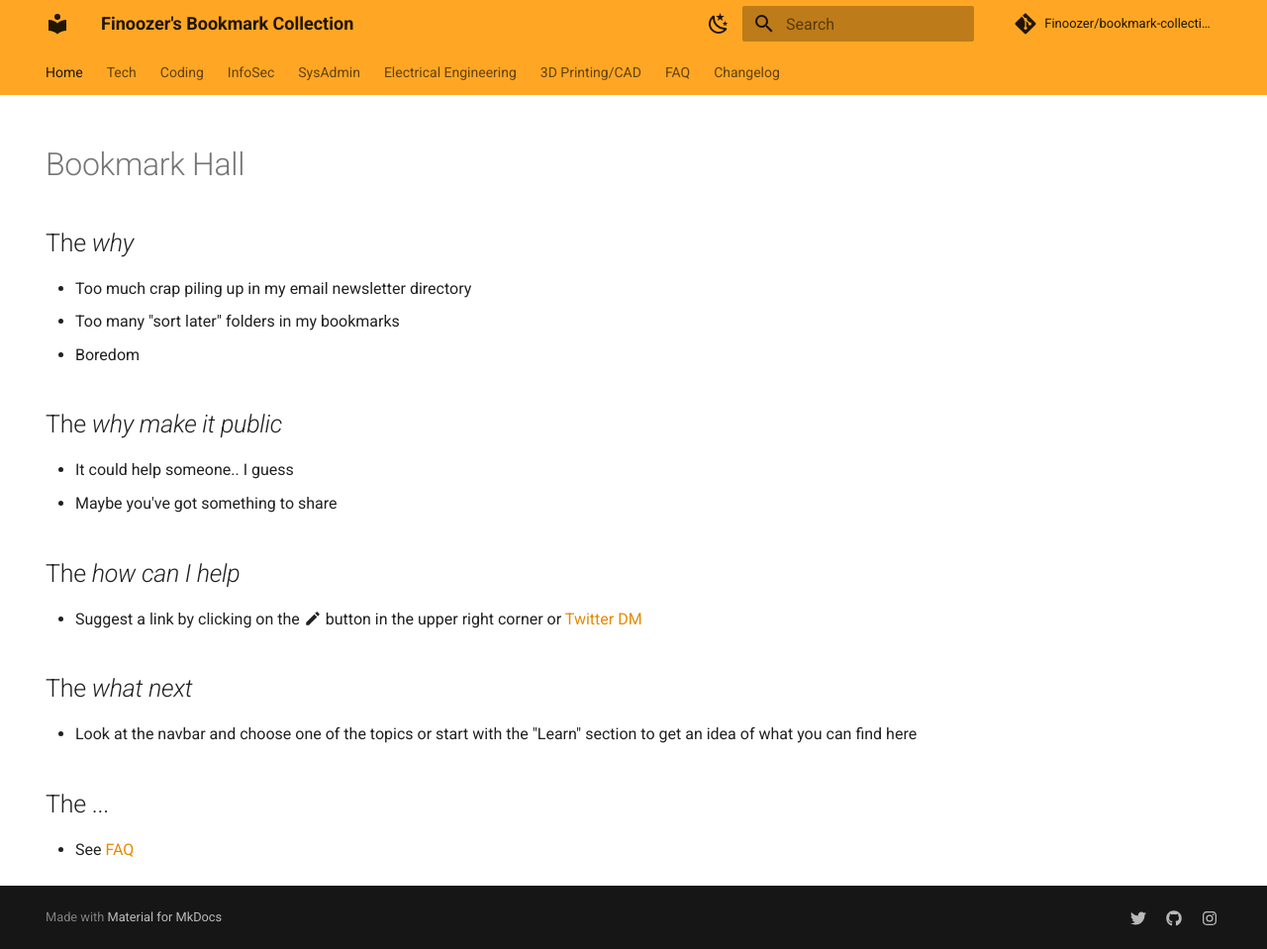
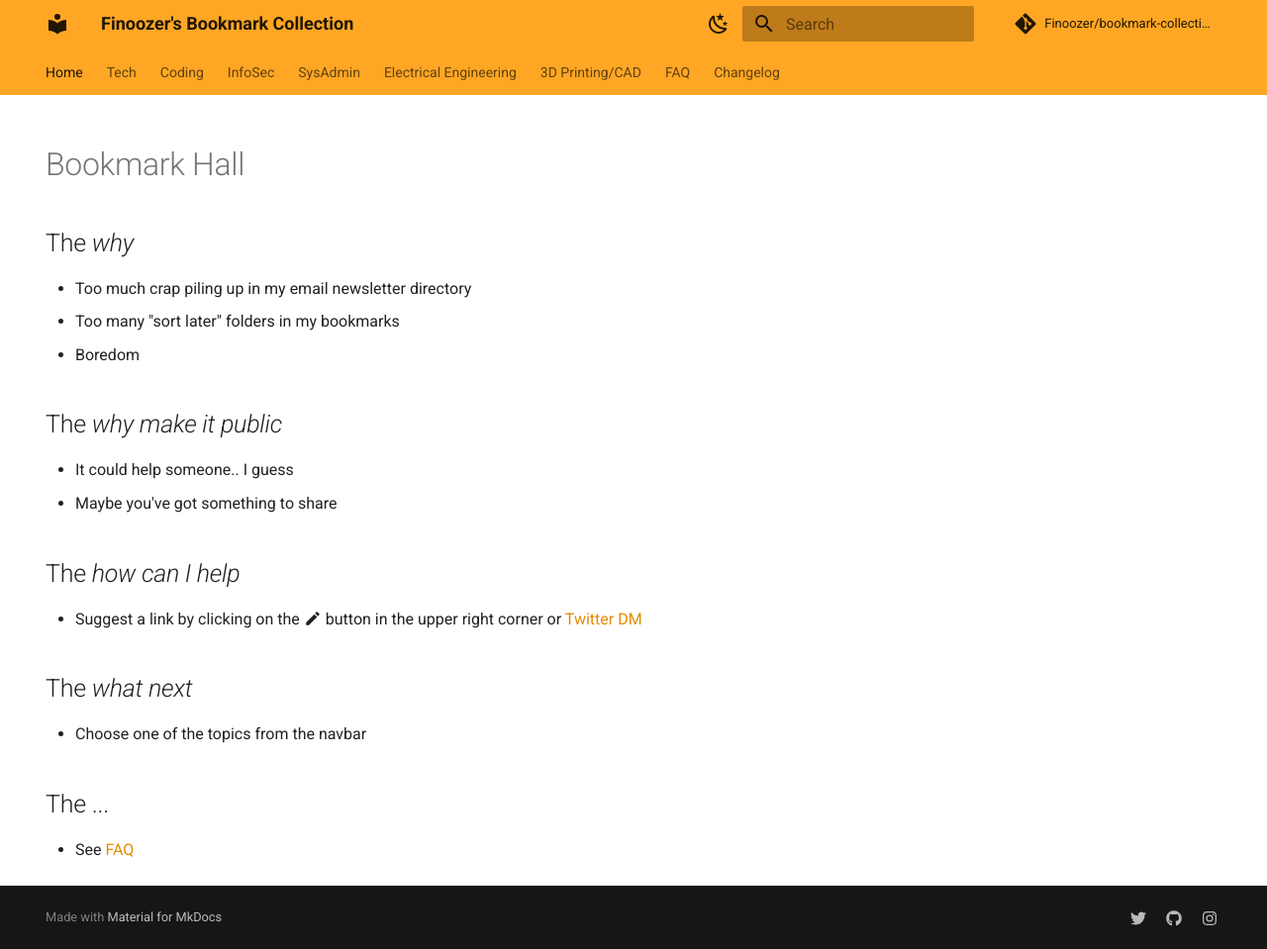
Before and after one commit to Finoozer/bookmark-collection, an MkDocs documentation site: the page built from docs/index.md, in a window 1280 px wide and 959 px high. Shown: the whole window at 99% size. Built offline with MkDocs 1.6.1 and Material for MkDocs 9.7.7, drawn with Linux system fonts in a browser that asks for light colours; comment, search, counter and statistics services are not loaded.

Commit message:
minor changes

```diff
--- a/docs/index.md
+++ b/docs/index.md
@@ -20,7 +20,7 @@ hide:
 
 ## The *what next*
 
--   Look at the navbar and choose one of the topics or start with the "Learn" section to get an idea of what you can find here
+-   Choose one of the topics from the navbar
 
 ## The ...
 
```
Also changed, not shown: docs/changelog.md (deleted, +0 -1 lines).
